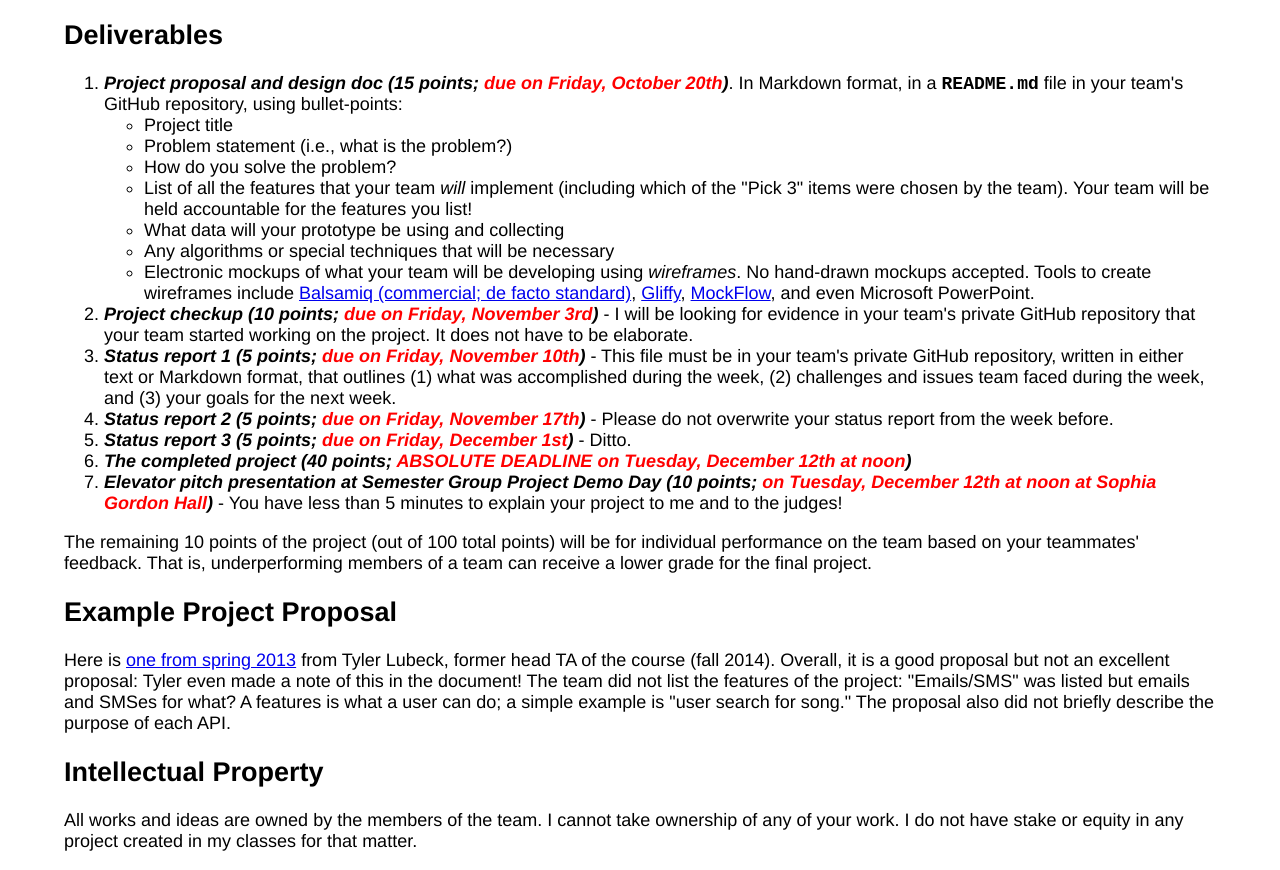
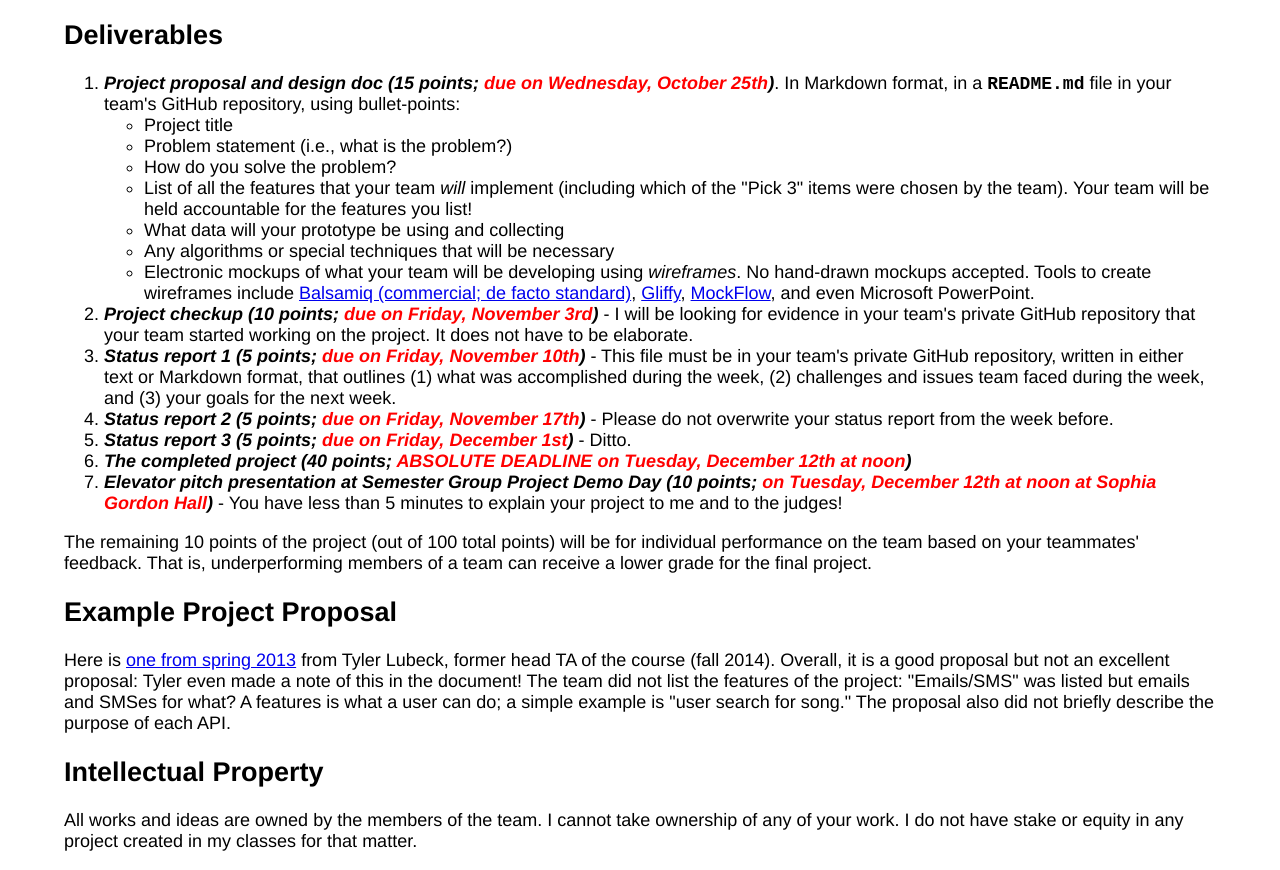
Before and after one commit to zmunro/WebProgramming, a plain HTML site: page assignments/semester_group_project.html in a window 1280 px wide. Shown: the part 925-1795 px from the top of the page. Drawn offline with Linux system fonts and the light colour scheme.

Commit message:
Extended semester group project proposal date

```diff
--- a/assignments/semester_group_project.html
+++ b/assignments/semester_group_project.html
@@ -47,7 +47,7 @@
 
 <h2>Deliverables</h2>
 <ol>
-<li><span class="def">Project proposal and design doc (15 points; <span class="note">due on Friday, October 20th</span>)</span>.  In Markdown format, in a <code>README.md</code> file in your team's GitHub repository, using bullet-points:
+<li><span class="def">Project proposal and design doc (15 points; <span class="note">due on Wednesday, October 25th</span>)</span>.  In Markdown format, in a <code>README.md</code> file in your team's GitHub repository, using bullet-points:
 <ul>
 <li>Project title</li>
 <li>Problem statement (i.e., what is the problem?)</li>
```
